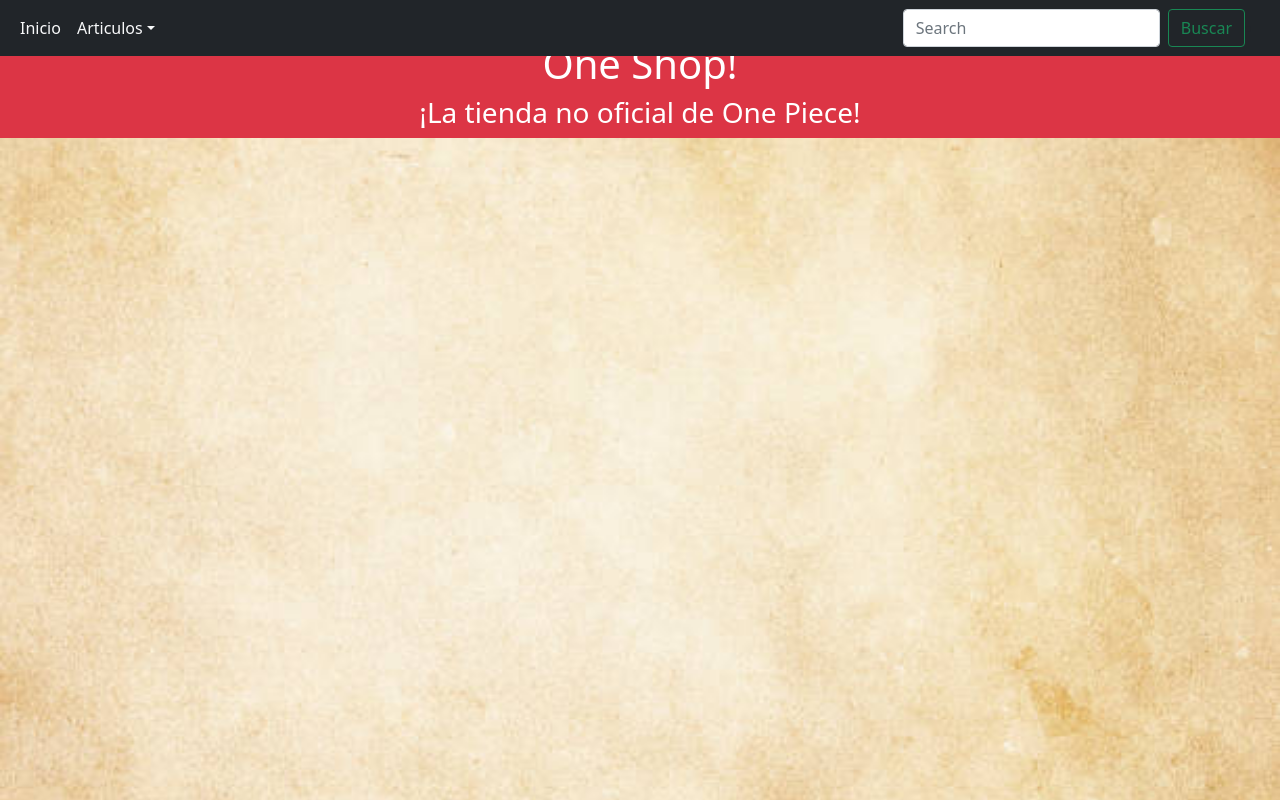
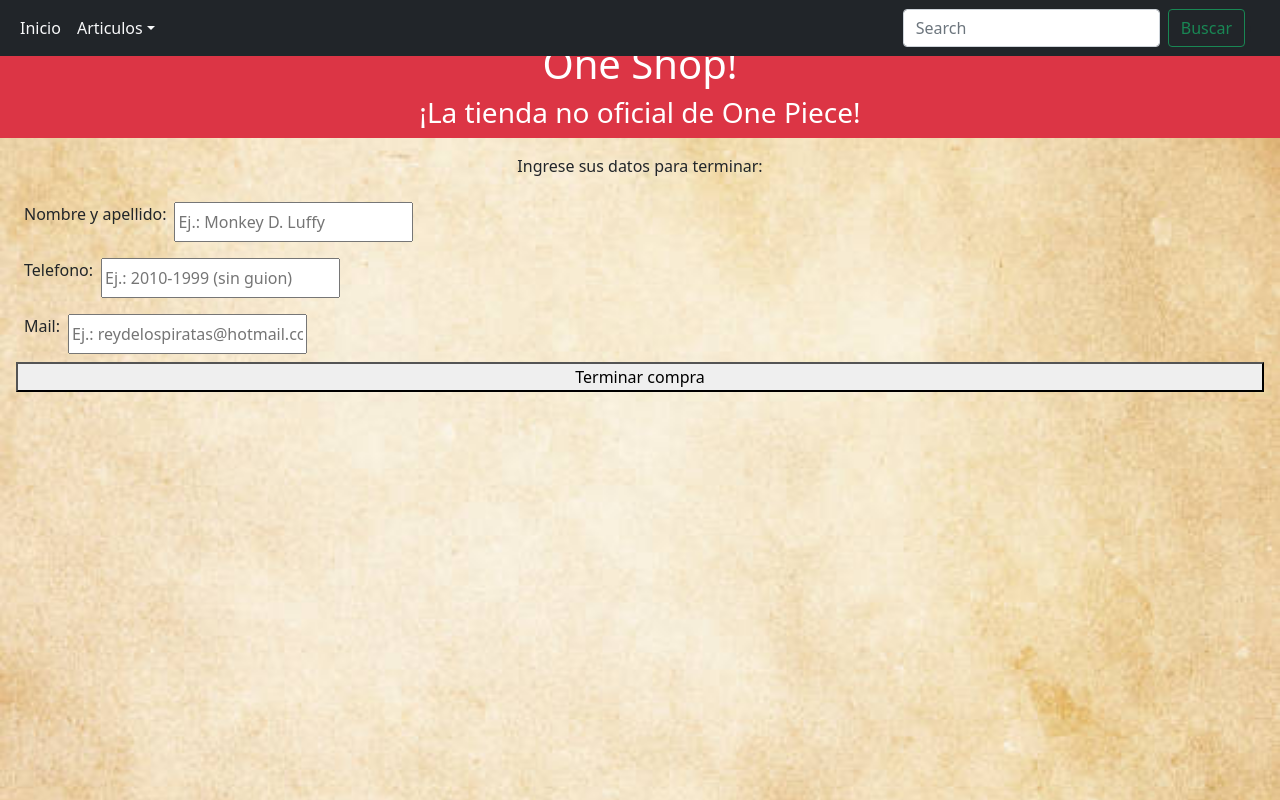
Before and after one commit to El-Chuni/OneShop-Diaz, a React (Create React App) app: page /checkout in a window 1280 px wide. Built offline with nearby package versions, Linux system fonts and the light colour scheme.

Commit message:
Cart completado y Checkout añadido, la entrega final deberá modificarse bastante pero será en la parte css y el detalle de codigo, mejor no aflojar.

```diff
--- a/package.json
+++ b/package.json
@@ -7,7 +7,7 @@
     "@testing-library/react": "^13.3.0",
     "@testing-library/user-event": "^13.5.0",
     "bootstrap": "^5.1.3",
-    "firebase": "^9.9.0",
+    "firebase": "^9.9.1",
     "material-icons": "^1.11.2",
     "react": "^18.2.0",
     "react-dom": "^18.2.0",
--- a/src/App.js
+++ b/src/App.js
@@ -3,12 +3,14 @@ import './App.css';
 import "bootstrap/dist/css/bootstrap.css";
 import "bootstrap/dist/js/bootstrap.bundle.min.js";
 import 'material-icons/iconfont/material-icons.css';
+import Header from './components/Header/Header';
 import NavBar from './components/NavBar/NavBar';
 import ItemListContainer from './components/ItemListContainer/ItemListContainer';
 import ItemDetailContainer from './components/ItemDetailContainer/ItemDetailContainer';
 import {BrowserRouter, Routes, Route} from "react-router-dom";
 import ContextoCompras from './context/cartContext';
 import { Cart } from './components/Cart/Cart';
+import Checkout from './components/Checkout/Checkout';
 
 
 
@@ -19,29 +21,28 @@ function App() {
     <>
 
 
-    <BrowserRouter>
+
 
       <div className="App">
-        <header className="App-header bg-danger">
-          <h1>One Shop!</h1>
-          <h3>¡La tienda no oficial de One Piece!</h3>
-        </header>
-
+        <Header />
 
         <main>
-          <ContextoCompras>
-            <NavBar />
-            <Routes>
-              <Route exact path='/' element={<ItemListContainer frase='Kaizoku ou ni ore wa naru!' />} />
-              <Route exact path='/categoria/:categoriaId' element={<ItemListContainer frase='Kaizoku ou ni ore wa naru!' />} />
-              <Route exact path='/producto/:productoId' element={<ItemDetailContainer />} />
-              <Route exact path='/carrito' element={<Cart />} />
-            </Routes>
-          </ContextoCompras>
+          <BrowserRouter>
+            <ContextoCompras>
+              <NavBar />
+              <Routes>
+                <Route path='/' element={<ItemListContainer frase='Kaizoku ou ni ore wa naru!' />} />
+                <Route path='/categoria/:categoriaId' element={<ItemListContainer frase='Kaizoku ou ni ore wa naru!' />} />
+                <Route path='/producto/:productoId' element={<ItemDetailContainer />} />
+                <Route path='/carrito' element={<Cart />} />
+                <Route path='/checkout' element={<Checkout />} />
+              </Routes>
+            </ContextoCompras>
+          </BrowserRouter>
         </main>
 
       </div>
-    </BrowserRouter>
+
 
     </>
   );
--- a/src/components/Cart/Cart.js
+++ b/src/components/Cart/Cart.js
@@ -1,34 +1,13 @@
 import React, { useContext, useState }  from 'react';
 import { carrito } from '../../context/cartContext';
 import { ListCart } from './ListCart/ListCart';
-import { addDoc, collection, getFirestore } from 'firebase/firestore';
-
+import {useNavigate} from 'react-router-dom';
 
 export const Cart = () => {
 
   const { contenido, totalCarrito, resetearCarrito} = useContext(carrito)
 
-  const {confirmarCompra, setConfirmarCompra} = useState(false)
-
-  const terminarCompra = () => {
-    const nombre = document.getElementById('nombreComprador');
-    const telefono = document.getElementById('telefonoComprador');
-    const mail = document.getElementById('mailComprador');
-
-    const cliente = {nombre, telefono, mail};
-
-    const encargo = {
-      cliente: cliente,
-      items: contenido,
-      total: totalCarrito
-    };
-
-    const db = getFirestore();
-
-    const coleccionEncargos = collection(db, "encargo");
-
-    addDoc(coleccionEncargos, encargo).then(({ id }) => setOrderId(id));
-  }
+  const navegarALaIsla = useNavigate()
 
   return (
     <>
@@ -44,28 +23,10 @@ export const Cart = () => {
             <div className='d-flex flex-column m-2'>
               <p>Total: ARG$ {totalCarrito()}</p>
               <button onClick={resetearCarrito}>Vaciar carrito</button>
-              <button onClick={ () => setConfirmarCompra(true) }>Confirmar compra</button>
+              <button onClick={ () => navegarALaIsla('/checkout') }>Confirmar compra</button>
             </div>
           </div>
         }
-        {(confirmarCompra === true) ?
-          <div className='d-flex flex-column m-2'>
-            <p>Ingrese sus datos para terminar:</p>
-            <div className='d-flex flex-row m-2'>
-                <p>Nombre y apellido:</p>
-                <input id='nombreComprador'>Ej.: Monkey D. Luffy</input>
-            </div>
-            <div className='d-flex flex-row m-2'>
-                <p>Telefono:</p>
-                <input id='telefonoComprador'>Ej.: 2010-1999 (sin guion)</input>
-            </div>
-            <div className='d-flex flex-row m-2'>
-                <p>Mail:</p>
-                <input id='mailComprador'>Ej.: reydelospiratas@hotmail.com</input>
-            </div>
-            <button onClick={terminarCompra}>Terminar compra</button>
-          </div>
-        : <></> }
 
       </section>
     </>
--- /dev/null
+++ b/src/components/Checkout/Checkout.js
@@ -0,0 +1,71 @@
+import React, { useContext, useState } from 'react'
+import { addDoc, collection, getFirestore, serverTimestamp } from 'firebase/firestore';
+import { carrito } from '../../context/cartContext';
+import {useNavigate} from 'react-router-dom'
+
+const Checkout = () => {
+    const [cliente, setCliente]= useState({})
+    const[ordenDeCompra, setOrdenDeCompra]= useState('')
+    const navegar = useNavigate()
+    const { contenido, totalCarrito, resetearCarrito} = useContext(carrito)
+
+    const handleChange = (e) => {
+        setCliente({
+          ...cliente,
+          [e.target.name] : e.target.value
+
+        })
+      }
+
+      const terminarCompra = () => {
+
+        const encargo = {
+          cliente,
+          items: contenido,
+          date: serverTimestamp(),
+          total: totalCarrito()
+        };
+
+        const db = getFirestore();
+
+        const coleccionEncargos = collection(db, "encargo");
+
+        addDoc(coleccionEncargos, encargo)
+        .then((res) =>{
+            setOrdenDeCompra(res.id)
+            resetearCarrito()
+        } )
+        .catch((error) => console.log(error))
+      }
+  return (
+    <section className='d-flex flex-column m-2'>
+         {!ordenDeCompra ?
+          <div className='d-flex flex-column m-2'>
+            <p>Ingrese sus datos para terminar:</p>
+            <div className='d-flex flex-row m-2'>
+                <p>Nombre y apellido:</p>
+                <input className='mx-2' type='text' name='nombre' onChange={handleChange} placeholder='Ej.: Monkey D. Luffy'/>
+            </div>
+            <div className='d-flex flex-row m-2'>
+                <p>Telefono:</p>
+                <input className='mx-2' type='number' name='telefono' onChange={handleChange} placeholder='Ej.: 2010-1999 (sin guion)'/>
+            </div>
+            <div className='d-flex flex-row m-2'>
+                <p>Mail:</p>
+                <input className='mx-2' type='mail' name='mail' onChange={handleChange} placeholder='Ej.: reydelospiratas@hotmail.com'/>
+            </div>
+            <button onClick={terminarCompra}>Terminar compra</button>
+          </div>
+        : <>
+
+            <h2>¡Muchas gracias por su compra!</h2>
+            <p className='text-center'>(No se lo diremos a la marina)</p>
+            <h5>Su codigo de orden: {ordenDeCompra}</h5>
+            <button onClick={()=> navegar('/')}>Volver</button>
+
+          </> }
+    </section>
+  )
+}
+
+export default Checkout
--- /dev/null
+++ b/src/components/Header/Header.js
@@ -0,0 +1,12 @@
+import React from "react";
+
+const Header = () => {
+    return (
+        <header className="App-header bg-danger">
+          <h1>One Shop!</h1>
+          <h3>¡La tienda no oficial de One Piece!</h3>
+        </header>
+    )
+}
+
+export default Header
```
Also changed, not shown: 1 other file (tests, documents, lock files or other folders).
